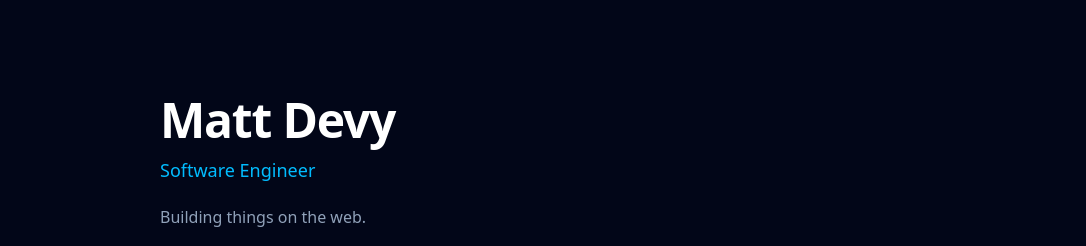
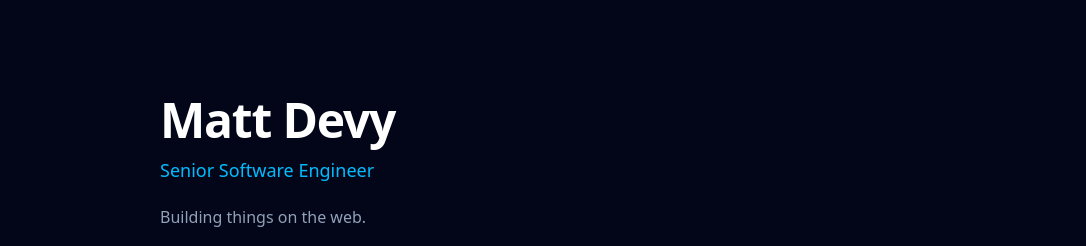
Before and after one commit to MattDevy/home, a React (Vite) app: page / in a window 1280 px wide. Shown: the top 246 px of the page, without its empty margins (96-1182 px from the left). Built offline with nearby package versions, Linux system fonts and the light colour scheme.

Commit message:
Update title to Senior Software Engineer

```diff
--- a/src/config.ts
+++ b/src/config.ts
@@ -1,6 +1,6 @@
 export const config = {
   name: 'Matt Devy',
-  title: 'Software Engineer',
+  title: 'Senior Software Engineer',
   bio: 'Building things on the web.',
   github: 'MattDevy',
   social: {
```
